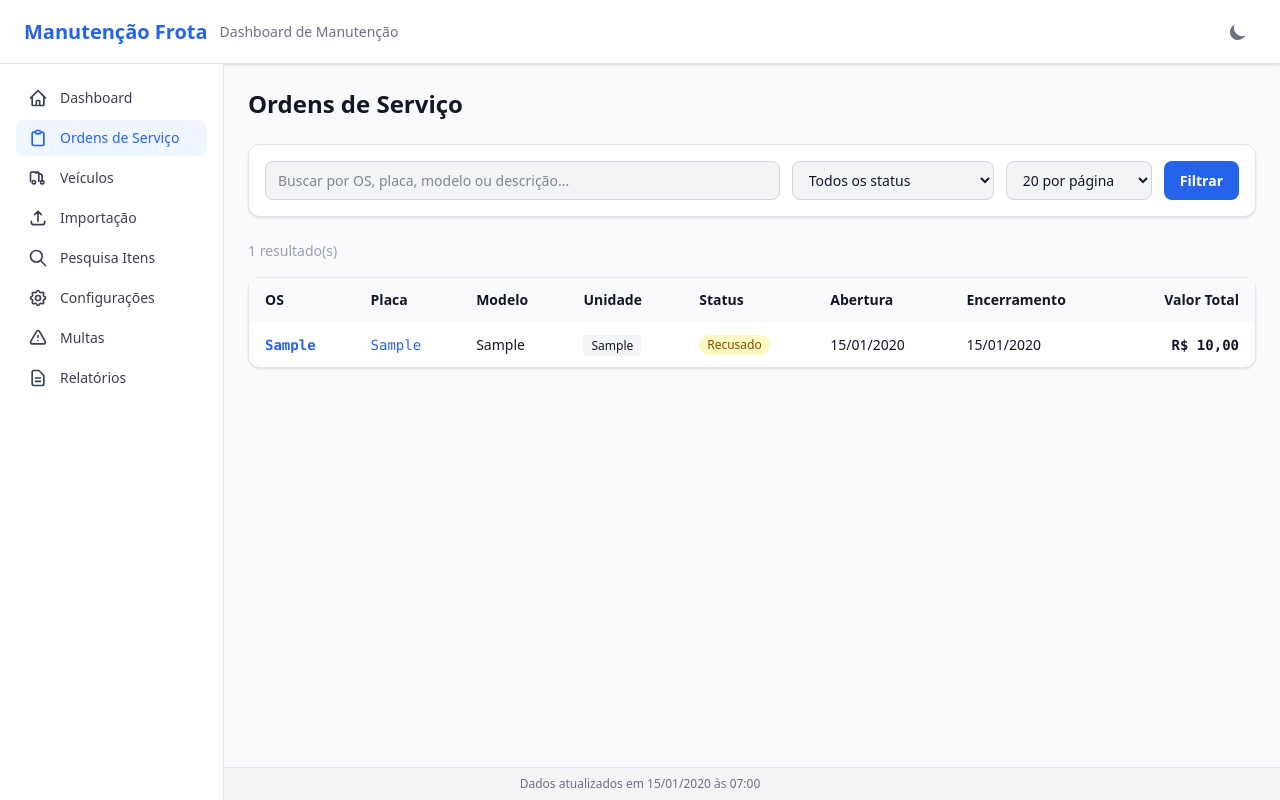
After one commit to aliastrackingna/dashboard_manutencoes, a Django app: page /manutencoes/ in a window 1280 px wide. The commit adds this page. Run offline with Django 5.2, Linux system fonts and the light colour scheme; a user stored in the database is signed in; tables that the repository leaves empty hold one stand-in row (values such as "Sample post").

Commit message:
Adicionar página de listagem de Ordens de Serviço com pesquisa e filtros
Lista paginada com busca por OS (regex exata para números puros),
placa, modelo e descrição. Filtros por status, placa e unidade com
badges removíveis. Link adicionado na sidebar.

Co-Authored-By: Claude Opus 4.6 <noreply@anthropic.com>

```diff
--- /dev/null
+++ b/apps/manutencoes/templates/manutencoes/lista.html
@@ -0,0 +1,125 @@
+{% extends "base.html" %}
+{% load format_brl %}
+{% block title %}Ordens de Serviço — Manutenção Frota{% endblock %}
+
+{% block content %}
+<h1 class="text-2xl font-bold mb-6">Ordens de Serviço</h1>
+
+<div class="bg-white dark:bg-gray-800 rounded-xl shadow-sm border border-gray-200 dark:border-gray-700 p-4 mb-6">
+    <form method="get" class="flex flex-wrap gap-3">
+        <input type="text" name="q" value="{{ q }}" placeholder="Buscar por OS, placa, modelo ou descrição..."
+               class="flex-1 min-w-[200px] rounded-lg border border-gray-300 bg-gray-100 dark:border-gray-600 dark:bg-gray-700 dark:text-white px-3 py-2 text-sm">
+        <select name="status" class="rounded-lg border border-gray-300 bg-gray-100 dark:border-gray-600 dark:bg-gray-700 dark:text-white px-3 py-2 text-sm">
+            <option value="">Todos os status</option>
+            {% for s in status_choices %}
+            <option value="{{ s }}" {% if status == s %}selected{% endif %}>{{ s }}</option>
+            {% endfor %}
+        </select>
+        <select name="por_pagina" class="rounded-lg border border-gray-300 bg-gray-100 dark:border-gray-600 dark:bg-gray-700 dark:text-white px-3 py-2 text-sm">
+            {% for op in opcoes_por_pagina %}
+            <option value="{{ op }}" {% if por_pagina == op|stringformat:"d" %}selected{% endif %}>{{ op }} por página</option>
+            {% endfor %}
+        </select>
+        <button type="submit" class="bg-primary hover:bg-primary-dark text-white font-semibold py-2 px-4 rounded-lg text-sm transition-colors">
+            Filtrar
+        </button>
+    </form>
+</div>
+
+{% if placa or unidade or status %}
+<div class="flex items-center gap-2 mb-4 flex-wrap">
+    <span class="text-sm text-gray-400">Filtrando por:</span>
+    {% if status %}
+    <span class="inline-flex items-center gap-1 text-sm bg-blue-100 dark:bg-blue-900 text-blue-700 dark:text-blue-300 px-2 py-0.5 rounded">
+        Status: {{ status }}
+        <a href="?{% if q %}q={{ q|urlencode }}&{% endif %}{% if placa %}placa={{ placa|urlencode }}&{% endif %}{% if unidade %}unidade={{ unidade|urlencode }}&{% endif %}por_pagina={{ por_pagina }}" class="hover:text-red-500 transition-colors">&times;</a>
+    </span>
+    {% endif %}
+    {% if placa %}
+    <span class="inline-flex items-center gap-1 text-sm bg-blue-100 dark:bg-blue-900 text-blue-700 dark:text-blue-300 px-2 py-0.5 rounded">
+        Placa: {{ placa }}
+        <a href="?{% if q %}q={{ q|urlencode }}&{% endif %}{% if status %}status={{ status|urlencode }}&{% endif %}{% if unidade %}unidade={{ unidade|urlencode }}&{% endif %}por_pagina={{ por_pagina }}" class="hover:text-red-500 transition-colors">&times;</a>
+    </span>
+    {% endif %}
+    {% if unidade %}
+    <span class="inline-flex items-center gap-1 text-sm bg-blue-100 dark:bg-blue-900 text-blue-700 dark:text-blue-300 px-2 py-0.5 rounded">
+        Unidade: {{ unidade }}
+        <a href="?{% if q %}q={{ q|urlencode }}&{% endif %}{% if status %}status={{ status|urlencode }}&{% endif %}{% if placa %}placa={{ placa|urlencode }}&{% endif %}por_pagina={{ por_pagina }}" class="hover:text-red-500 transition-colors">&times;</a>
+    </span>
+    {% endif %}
+</div>
+{% endif %}
+
+<p class="text-sm text-gray-400 mb-4">{{ page.paginator.count }} resultado(s)</p>
+
+<div class="bg-white dark:bg-gray-800 rounded-xl shadow-sm border border-gray-200 dark:border-gray-700">
+    <div class="overflow-x-auto">
+        <table class="w-full text-sm">
+            <thead class="bg-gray-50 dark:bg-gray-700/50">
+                <tr>
+                    <th class="px-4 py-3 text-left font-semibold">OS</th>
+                    <th class="px-4 py-3 text-left font-semibold">Placa</th>
+                    <th class="px-4 py-3 text-left font-semibold">Modelo</th>
+                    <th class="px-4 py-3 text-left font-semibold">Unidade</th>
+                    <th class="px-4 py-3 text-left font-semibold">Status</th>
+                    <th class="px-4 py-3 text-left font-semibold">Abertura</th>
+                    <th class="px-4 py-3 text-left font-semibold">Encerramento</th>
+                    <th class="px-4 py-3 text-right font-semibold">Valor Total</th>
+                </tr>
+            </thead>
+            <tbody class="divide-y divide-gray-200 dark:divide-gray-700">
+                {% for m in page %}
+                <tr class="hover:bg-gray-50 dark:hover:bg-gray-700/30 transition-colors">
+                    <td class="px-4 py-3 font-mono">
+                        <a href="{% url 'manutencoes:detalhe' m.numero_os %}" class="text-primary hover:underline font-semibold">
+                            {{ m.numero_os }}
+                        </a>
+                    </td>
+                    <td class="px-4 py-3 font-mono">
+                        <a href="?placa={{ m.veiculo.placa|urlencode }}{% if q %}&q={{ q|urlencode }}{% endif %}{% if status %}&status={{ status|urlencode }}{% endif %}&por_pagina={{ por_pagina }}"
+                           class="text-primary hover:underline">{{ m.veiculo.placa }}</a>
+                    </td>
+                    <td class="px-4 py-3">{{ m.modelo_veiculo|default:"-" }}</td>
+                    <td class="px-4 py-3">
+                        {% if m.veiculo.unidade %}
+                        <a href="?unidade={{ m.veiculo.unidade|urlencode }}{% if q %}&q={{ q|urlencode }}{% endif %}{% if status %}&status={{ status|urlencode }}{% endif %}&por_pagina={{ por_pagina }}"
+                           class="text-xs bg-gray-100 dark:bg-gray-700 px-2 py-0.5 rounded hover:bg-blue-100 dark:hover:bg-blue-900 hover:text-blue-700 dark:hover:text-blue-300 transition-colors cursor-pointer">{{ m.veiculo.unidade }}</a>
+                        {% else %}-{% endif %}
+                    </td>
+                    <td class="px-4 py-3">
+                        <span class="inline-flex items-center px-2 py-0.5 rounded-full text-xs font-medium
+                            {% if m.status == 'Executada' %}bg-green-100 text-green-800 dark:bg-green-900 dark:text-green-200
+                            {% elif m.status == 'Cancelada pelo Usuário' %}bg-red-100 text-red-800 dark:bg-red-900 dark:text-red-200
+                            {% elif m.status == 'Em Execução' or m.status == 'Autorizada Execução' %}bg-blue-100 text-blue-800 dark:bg-blue-900 dark:text-blue-200
+                            {% else %}bg-yellow-100 text-yellow-800 dark:bg-yellow-900 dark:text-yellow-200{% endif %}">
+                            {{ m.status }}
+                        </span>
+                    </td>
+                    <td class="px-4 py-3">{{ m.data_abertura|date:"d/m/Y" }}</td>
+                    <td class="px-4 py-3">{{ m.data_encerramento|date:"d/m/Y"|default:"-" }}</td>
+                    <td class="px-4 py-3 text-right font-mono font-semibold">R$ {{ m.valor_total|brl }}</td>
+                </tr>
+                {% empty %}
+                <tr>
+                    <td colspan="8" class="px-4 py-8 text-center text-gray-400">Nenhuma OS encontrada.</td>
+                </tr>
+                {% endfor %}
+            </tbody>
+        </table>
+    </div>
+
+    {% if page.has_other_pages %}
+    <div class="p-4 border-t border-gray-200 dark:border-gray-700 flex justify-center gap-2">
+        {% if page.has_previous %}
+        <a href="?page={{ page.previous_page_number }}&q={{ q|urlencode }}&status={{ status|urlencode }}&por_pagina={{ por_pagina }}{% if placa %}&placa={{ placa|urlencode }}{% endif %}{% if unidade %}&unidade={{ unidade|urlencode }}{% endif %}"
+           class="px-3 py-1 rounded bg-gray-100 dark:bg-gray-700 text-sm hover:bg-gray-200">&laquo; Anterior</a>
+        {% endif %}
+        <span class="px-3 py-1 text-sm text-gray-500">Página {{ page.number }} de {{ page.paginator.num_pages }}</span>
+        {% if page.has_next %}
+        <a href="?page={{ page.next_page_number }}&q={{ q|urlencode }}&status={{ status|urlencode }}&por_pagina={{ por_pagina }}{% if placa %}&placa={{ placa|urlencode }}{% endif %}{% if unidade %}&unidade={{ unidade|urlencode }}{% endif %}"
+           class="px-3 py-1 rounded bg-gray-100 dark:bg-gray-700 text-sm hover:bg-gray-200">Próxima &raquo;</a>
+        {% endif %}
+    </div>
+    {% endif %}
+</div>
+{% endblock %}
--- a/apps/manutencoes/urls.py
+++ b/apps/manutencoes/urls.py
@@ -4,6 +4,7 @@ from . import views
 app_name = 'manutencoes'
 
 urlpatterns = [
+    path('', views.lista, name='lista'),
     path('<str:numero_os>/', views.detalhe, name='detalhe'),
     path('<str:numero_os>/comparar/', views.comparar_orcamentos, name='comparar_orcamentos'),
 ]
--- a/apps/manutencoes/views.py
+++ b/apps/manutencoes/views.py
@@ -2,9 +2,72 @@ import re
 from collections import OrderedDict
 
 from django.contrib import messages
+from django.core.paginator import Paginator
+from django.db.models import Q
 from django.shortcuts import get_object_or_404, redirect, render
 
 from .models import Manutencao
+
+OPCOES_POR_PAGINA = [20, 30, 50, 100]
+
+STATUS_CHOICES = [
+    'Aberta',
+    'Autorizada Execução',
+    'Cancelada pelo Usuário',
+    'Em Execução',
+    'Executada',
+    'Orçamentação',
+]
+
+
+def lista(request):
+    qs = Manutencao.objects.select_related('veiculo').all()
+
+    q = request.GET.get('q', '').strip()
+    if q:
+        if q.isdigit():
+            qs = qs.filter(numero_os__regex=r'- ' + q + r'$')
+        else:
+            qs = qs.filter(
+                Q(numero_os__icontains=q)
+                | Q(veiculo__placa__icontains=q)
+                | Q(modelo_veiculo__icontains=q)
+                | Q(descricao__icontains=q)
+            )
+
+    status = request.GET.get('status', '').strip()
+    if status:
+        qs = qs.filter(status=status)
+
+    placa = request.GET.get('placa', '').strip()
+    if placa:
+        qs = qs.filter(veiculo__placa=placa)
+
+    unidade = request.GET.get('unidade', '').strip()
+    if unidade:
+        qs = qs.filter(veiculo__unidade=unidade)
+
+    por_pagina = request.GET.get('por_pagina', '20')
+    try:
+        por_pagina_int = int(por_pagina)
+        if por_pagina_int not in OPCOES_POR_PAGINA:
+            por_pagina_int = 20
+    except ValueError:
+        por_pagina_int = 20
+
+    paginator = Paginator(qs, por_pagina_int)
+    page = paginator.get_page(request.GET.get('page'))
+
+    return render(request, 'manutencoes/lista.html', {
+        'page': page,
+        'q': q,
+        'status': status,
+        'placa': placa,
+        'unidade': unidade,
+        'por_pagina': str(por_pagina_int),
+        'opcoes_por_pagina': OPCOES_POR_PAGINA,
+        'status_choices': STATUS_CHOICES,
+    })
 
 
 def detalhe(request, numero_os):
--- a/templates/partials/sidebar.html
+++ b/templates/partials/sidebar.html
@@ -10,6 +10,13 @@
                   {% else %}text-gray-700 hover:bg-gray-100 dark:text-gray-300 dark:hover:bg-gray-700{% endif %}">
             <svg class="w-5 h-5" fill="none" stroke="currentColor" viewBox="0 0 24 24"><path stroke-linecap="round" stroke-linejoin="round" stroke-width="2" d="M3 12l2-2m0 0l7-7 7 7M5 10v10a1 1 0 001 1h3m10-11l2 2m-2-2v10a1 1 0 01-1 1h-3m-4 0a1 1 0 01-1-1v-4a1 1 0 011-1h2a1 1 0 011 1v4a1 1 0 01-1 1"/></svg>
             Dashboard
+        </a>
+        <a href="{% url 'manutencoes:lista' %}"
+           class="flex items-center gap-3 px-3 py-2 rounded-lg text-sm font-medium
+                  {% if 'manutencoes' in request.path %}bg-blue-50 text-primary dark:bg-blue-900/30 dark:text-blue-400
+                  {% else %}text-gray-700 hover:bg-gray-100 dark:text-gray-300 dark:hover:bg-gray-700{% endif %}">
+            <svg class="w-5 h-5" fill="none" stroke="currentColor" viewBox="0 0 24 24"><path stroke-linecap="round" stroke-linejoin="round" stroke-width="2" d="M9 5H7a2 2 0 00-2 2v12a2 2 0 002 2h10a2 2 0 002-2V7a2 2 0 00-2-2h-2M9 5a2 2 0 002 2h2a2 2 0 002-2M9 5a2 2 0 012-2h2a2 2 0 012 2"/></svg>
+            Ordens de Serviço
         </a>
         <a href="{% url 'veiculos:lista' %}"
            class="flex items-center gap-3 px-3 py-2 rounded-lg text-sm font-medium
```
